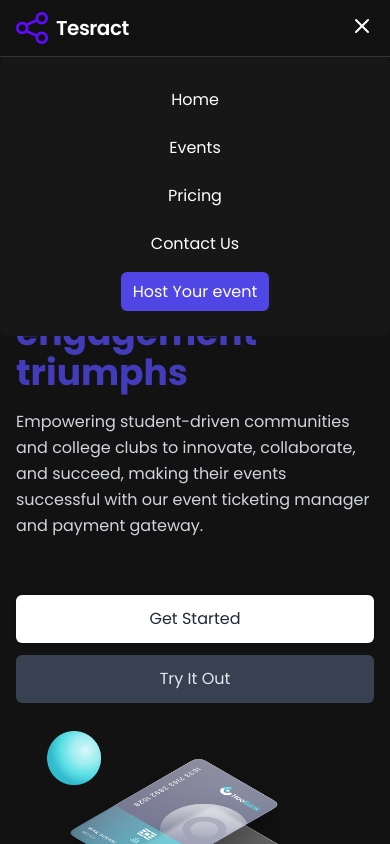
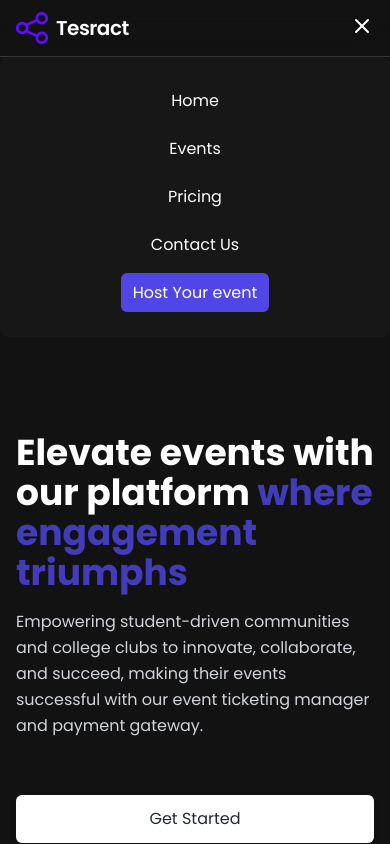
Before and after one commit to VarunHarinath/EventAura, a React (Vite) app: page / in a window 390 px wide. Both pictures are taken after a click on the button 362 px from the left and 25 px from the top of the page. Shown: the top 844 px of the page. Built offline with nearby package versions, Linux system fonts and the light colour scheme.

Commit message:
fix: Mobile navabr and RoutrLink

```diff
--- a/src/components/HomePage/Features.jsx
+++ b/src/components/HomePage/Features.jsx
@@ -1,10 +1,10 @@
 import React from "react";
 import { features } from "../../constants";
 
-const Features = ({ id }) => {
+const Features = () => {
   return (
     <>
-      <section id={id} className="my-20 pt-16">
+      <section className="my-20 pt-16">
         <div className="max-w-screen-xl mx-auto px-4 text-gray-200 md:px-8">
           <div className="max-w-xl mx-auto space-y-3 sm:text-center">
             <h3 className="text-indigo-600 opacity-80 text-2xl font-semibold">
--- a/src/components/HomePage/HeroSection.jsx
+++ b/src/components/HomePage/HeroSection.jsx
@@ -1,14 +1,11 @@
 import React from "react";
 import robotPhoto from "../../assets/robot.png";
 
-const HeroSection = ({ id }) => {
+const HeroSection = () => {
   return (
     <>
       <div>
-        <section
-          id={id}
-          className="mt-24 mx-auto max-w-screen-xl pb-12 px-4 items-center lg:flex md:px-8 my-24 pt-20"
-        >
+        <section className="mx-auto max-w-screen-xl pb-12 px-4 items-center lg:flex md:px-8 my-24">
           <div className="space-y-4 flex-1 sm:text-center lg:text-left">
             <h1 className="text-white font-bold text-4xl xl:text-5xl">
               Elevate events with our platform
--- a/src/components/HomePage/HomePage.jsx
+++ b/src/components/HomePage/HomePage.jsx
@@ -7,10 +7,10 @@ import Pricing from "./Pricing";
 const HomePage = () => {
   return (
     <>
-      <HeroSection id="home" />
-      <Features id="features" />
-      <WorkFlow id="workflow" />
-      <Pricing id="pricing" />
+      <HeroSection />
+      <Features />
+      <WorkFlow />
+      <Pricing />
     </>
   );
 };
--- a/src/components/HomePage/Pricing.jsx
+++ b/src/components/HomePage/Pricing.jsx
@@ -1,9 +1,9 @@
 import React from "react";
 import { pricingOptions } from "../../constants";
 
-const Pricing = ({ id }) => {
+const Pricing = () => {
   return (
-    <section id={id} className="relative py-14 pt-20 ">
+    <section className="relative py-14 pt-20 ">
       <div className="relative max-w-screen-xl mx-auto text-gray-300 sm:px-4 md:px-8">
         <div className="max-w-xl mx-auto space-y-3 px-4 sm:text-center sm:px-0">
           <h3 className="text-indigo-600 font-semibold">Pricing</h3>
--- a/src/components/HomePage/WorkFlow.jsx
+++ b/src/components/HomePage/WorkFlow.jsx
@@ -3,10 +3,10 @@ import { workflow } from "../../constants";
 import { CheckCircle2 } from "lucide-react";
 import PhonePayLogo from "../../assets/PhonePay.png";
 
-const WorkFlow = ({ id }) => {
+const WorkFlow = () => {
   return (
     <>
-      <section id={id} className=" my-24 pt-20">
+      <section className=" my-24 pt-20">
         <div className="max-w-screen-xl mx-auto px-4 text-gray-600 md:px-8 lg:flex gap-16">
           <div className="lg:w-1/2 lg:flex lg:items-center">
             <img
--- a/src/components/NavBar/Navbar.jsx
+++ b/src/components/NavBar/Navbar.jsx
@@ -31,12 +31,7 @@ const Navbar = () => {
           <div className="hidden lg:flex space-x-12">
             {navItems.map((item, index) => (
               <li key={index} className="list-none">
-                <RouterLink
-                  to={item.href}
-                  smooth={true}
-                  duration={500}
-                  className="cursor-pointer"
-                >
+                <RouterLink to={item.href} className="cursor-pointer">
                   {item.label}
                 </RouterLink>
               </li>
@@ -68,20 +63,18 @@ const Navbar = () => {
 
       {/* Mobile Drawer */}
       {mobileDrawerOpen && (
-        <div className="absolute top-14 inset-x-0 z-40  flex justify-center lg:hidden">
+        <div className=" top-14 inset-x-0 z-40  flex justify-center lg:hidden sticky">
           <div className="bg-neutral-900 w-full  p-8 rounded-lg">
             <ul className="space-y-6 text-center text-white">
               {navItems.map((item, index) => (
                 <li key={index}>
-                  <Link
+                  <RouterLink
                     to={item.href}
-                    smooth={true}
-                    duration={500}
                     onClick={toggleNavbar}
                     className="cursor-pointer"
                   >
                     {item.label}
-                  </Link>
+                  </RouterLink>
                 </li>
               ))}
               <li>
--- a/src/components/ParticipantEvents/Events.jsx
+++ b/src/components/ParticipantEvents/Events.jsx
@@ -12,7 +12,7 @@ const Events = () => {
         const response = await axios.get(
           "https://tesract-server.onrender.com/event"
         );
-        console.log(response.data.data);
+
         setEventData(response.data.data);
       } catch (error) {
         console.log(error);
@@ -104,7 +104,7 @@ const Events = () => {
             />
           </svg>
 
-          <p className="whitespace-nowrap text-sm">Refunded</p>
+          <p className="whitespace-nowrap text-sm">Completed</p>
         </span>
       </div>
       {eventData.map((event) => {
```
